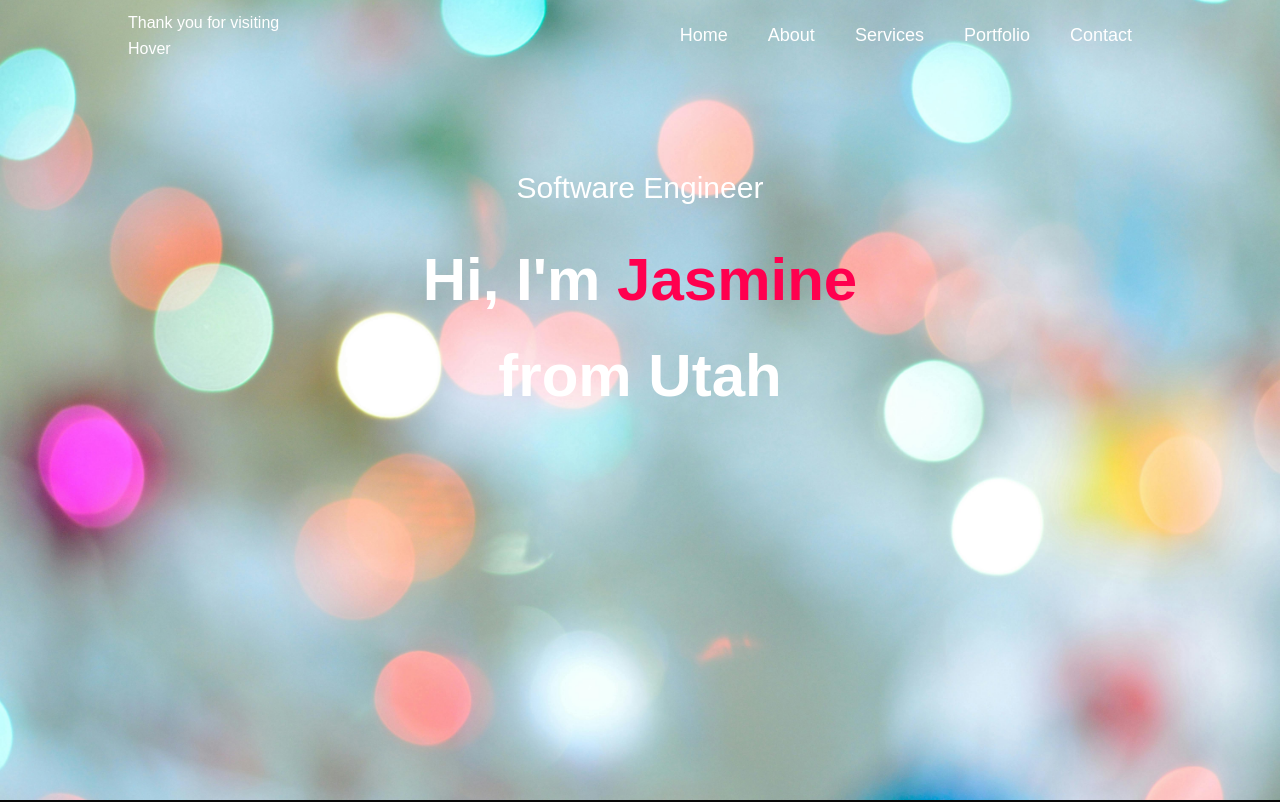
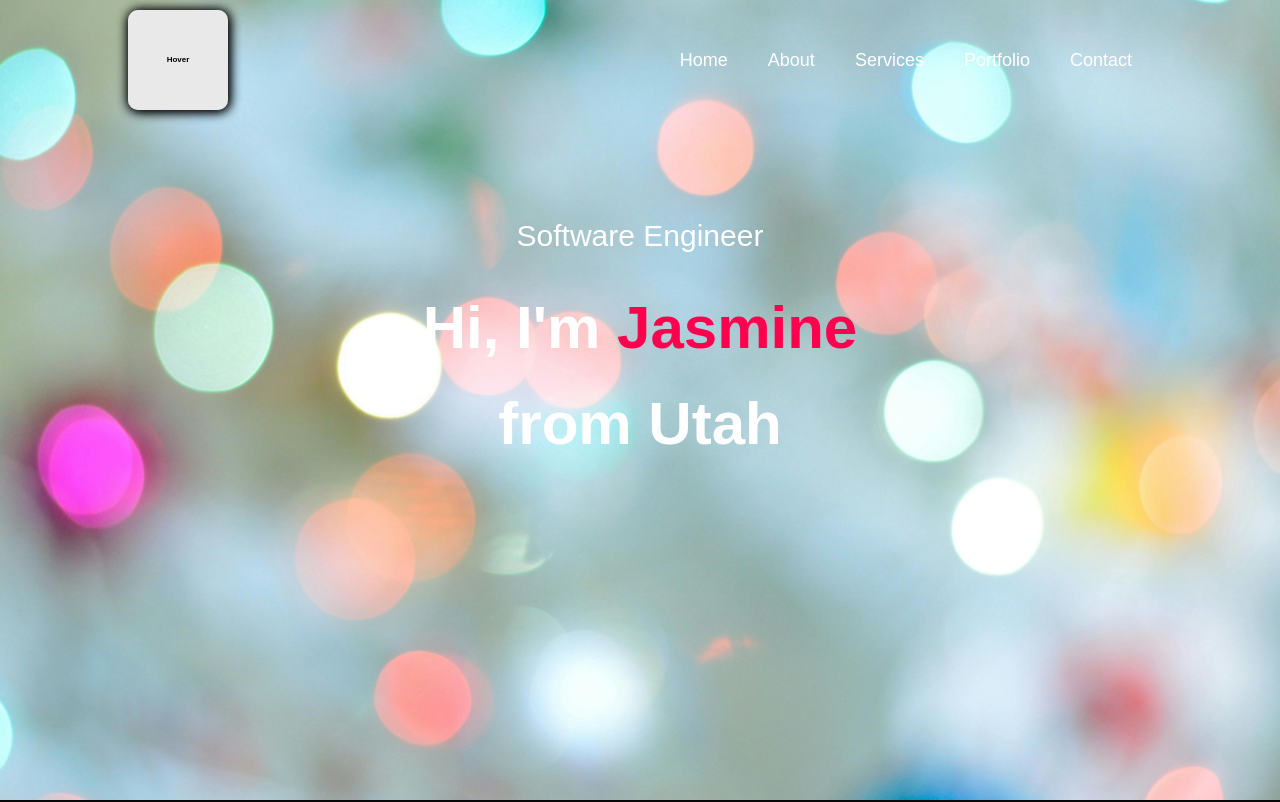
Before and after one commit to zi-creates/Portfoliooo, a plain HTML site: page index.html in a window 1280 px wide. Shown: the top 802 px of the page. Drawn offline with Linux system fonts and the light colour scheme.

Commit message:
Update style.css

```diff
--- a/style.css
+++ b/style.css
@@ -37,6 +37,69 @@ body {
 .container {
     padding: 10px 10%;
 }
+.book {
+    position: relative;
+    border-radius: 10px;
+    width: 100px;
+    height: 100px;
+    background-color: whitesmoke;
+    -webkit-box-shadow: 1px 1px 12px #000;
+    box-shadow: 1px 1px 12px #000;
+    -webkit-transform: preserve-3d;
+    -ms-transform: preserve-3d;
+    transform: preserve-3d;
+    -webkit-perspective: 2000px;
+    perspective: 2000px;
+    display: -webkit-box;
+    display: -ms-flexbox;
+    display: flex;
+    -webkit-box-align: center;
+    -ms-flex-align: center;
+    align-items: center;
+    -webkit-box-pack: center;
+    -ms-flex-pack: center;
+    justify-content: center;
+    color: #000;
+  }
+
+  .cover {
+    top: 0;
+    position: absolute;
+    background-color: rgb(233, 233, 233);
+    width: 100%;
+    height: 100%;
+    border-radius: 10px;
+    cursor: pointer;
+    -webkit-transition: all 0.5s;
+    transition: all 0.5s;
+    -webkit-transform-origin: 0;
+    -ms-transform-origin: 0;
+    transform-origin: 0;
+    -webkit-box-shadow: 1px 1px 12px #000;
+    box-shadow: 1px 1px 12px #000;
+    display: -webkit-box;
+    display: -ms-flexbox;
+    display: flex;
+    -webkit-box-align: center;
+    -ms-flex-align: center;
+    align-items: center;
+    -webkit-box-pack: center;
+    -ms-flex-pack: center;
+    justify-content: center;
+  }
+
+  .book:hover .cover {
+    -webkit-transition: all 0.5s;
+    transition: all 0.5s;
+    -webkit-transform: rotatey(-90deg);
+    -ms-transform: rotatey(-90deg);
+    transform: rotatey(-90deg);
+  }
+
+  .book p {
+    font-size: 8px;
+    font-weight: bolder;
+  }
 
 nav {
     display: flex;
```
